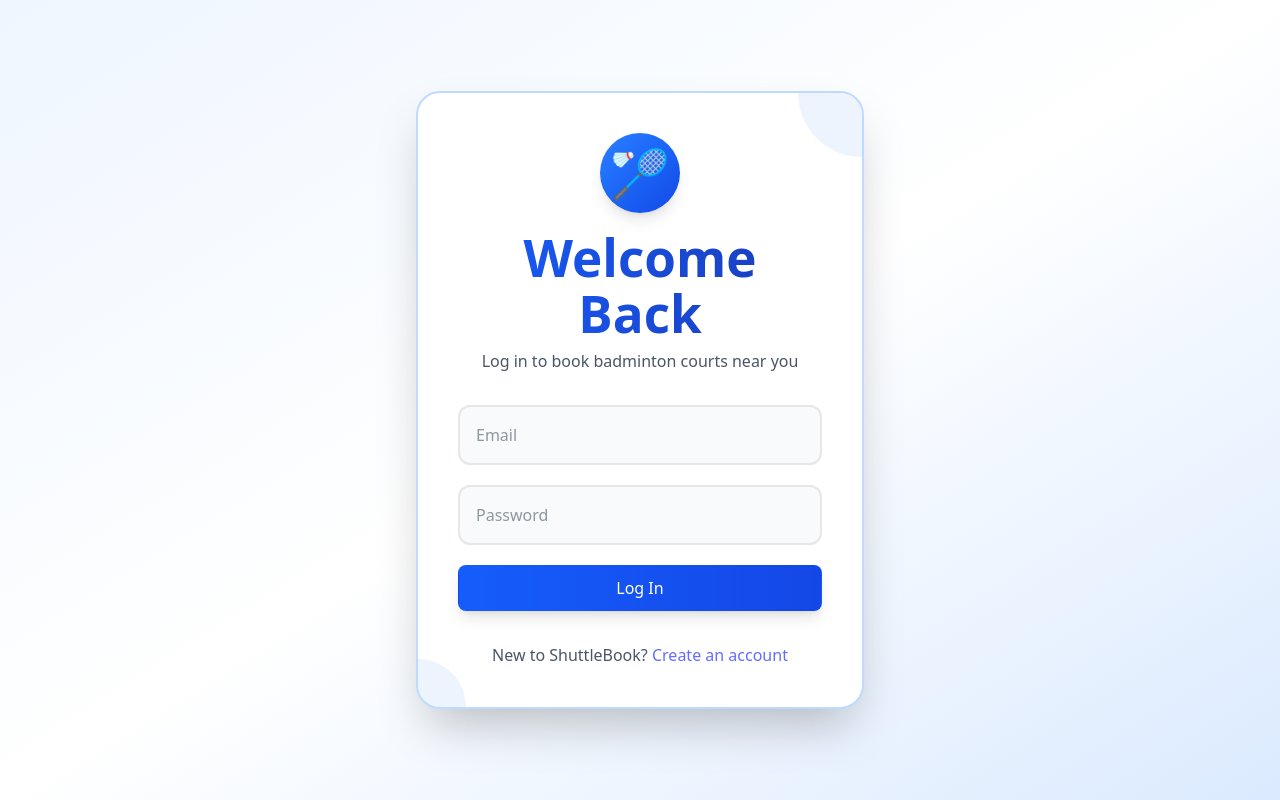
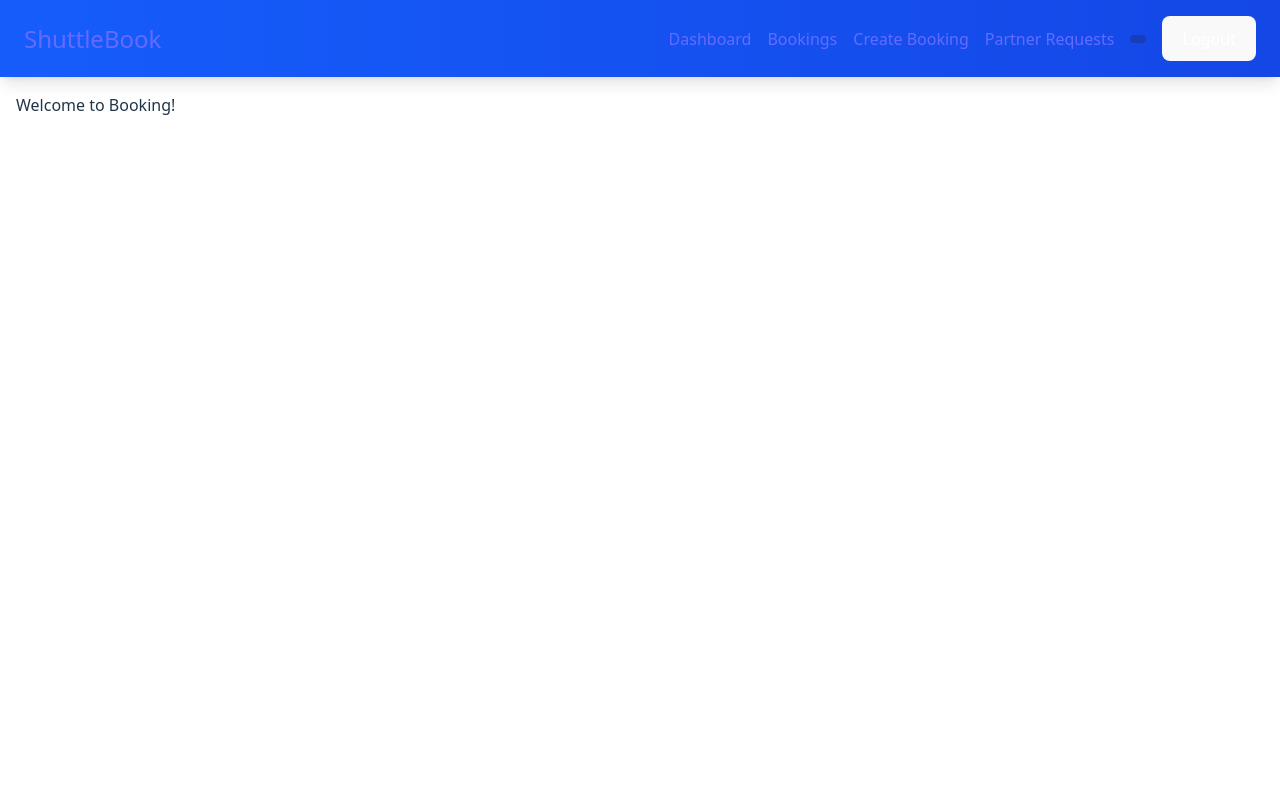
Before and after one commit to dmurari7/ShuttleBook, a React app in the folder frontend/: page /bookings in a window 1280 px wide. Built offline with nearby package versions, Linux system fonts and the light colour scheme; sample sign-in values are in the browser's storage; the HTML template or start-up script is replaced by a standard one.

Commit message:
added navbar and protected routes for authenticated pages; created all pages into folder with place info

```diff
--- a/frontend/src/App.tsx
+++ b/frontend/src/App.tsx
@@ -1,24 +1,82 @@
-import { BrowserRouter, Routes, Route } from "react-router-dom";
+import { BrowserRouter as Router, Routes, Route } from "react-router-dom";
+import Navbar from "./components/Navbar";
+import ProtectedRoute from "./components/ProtectedRoute";
+
 import Login from "./pages/Login";
 import Signup from "./pages/Signup";
 import Dashboard from "./pages/Dashboard";
+import Bookings from "./pages/Bookings";
+import CreateBooking from "./pages/CreateBooking";
+import PartnerRequests from "./pages/PartnerRequests";
+import Users from "./pages/Users";
 
-function App() {
+export default function App() {
   return (
-    <BrowserRouter>
+    <Router>
       <Routes>
-        {/* Auth pages */}
+        {/* Public Routes */}
         <Route path="/login" element={<Login />} />
         <Route path="/signup" element={<Signup />} />
 
-        {/* Main app pages */}
-        <Route path="/dashboard" element={<Dashboard />} />
-
-        {/* Default route */}
+        {/* Protected Routes */}
+        <Route
+          path="/dashboard"
+          element={
+            <ProtectedRoute>
+              <div>
+                <Navbar />
+                <Dashboard />
+              </div>
+            </ProtectedRoute>
+          }
+        />
+        <Route
+          path="/bookings"
+          element={
+            <ProtectedRoute>
+              <div>
+                <Navbar />
+                <Bookings />
+              </div>
+            </ProtectedRoute>
+          }
+        />
+        <Route
+          path="/bookings/create"
+          element={
+            <ProtectedRoute>
+              <div>
+                <Navbar />
+                <CreateBooking />
+              </div>
+            </ProtectedRoute>
+          }
+        />
+        <Route
+          path="/partners"
+          element={
+            <ProtectedRoute>
+              <div>
+                <Navbar />
+                <PartnerRequests />
+              </div>
+            </ProtectedRoute>
+          }
+        />
+        <Route
+          path="/users"
+          element={
+            <ProtectedRoute>
+              <div>
+                <Navbar />
+                <Users />
+              </div>
+            </ProtectedRoute>
+          }
+        />
+        {/* Catch-all redirect */}
         <Route path="*" element={<Login />} />
       </Routes>
-    </BrowserRouter>
+    </Router>
   );
 }
-
-export default App;
--- /dev/null
+++ b/frontend/src/components/Navbar.tsx
@@ -0,0 +1,42 @@
+import { Link, useNavigate } from "react-router-dom";
+import { useAuthStore } from "../store/authStore";
+
+export default function Navbar() {
+  const user = useAuthStore((s) => s.user);
+  const logout = useAuthStore((s) => s.logout);
+  const navigate = useNavigate();
+
+  const handleLogout = () => {
+    logout();
+    navigate("/login");
+  };
+
+  return (
+    <nav className="bg-gradient-to-r from-blue-600 to-blue-700 text-white shadow-lg px-6 py-4 flex justify-between items-center">
+      <Link to="/dashboard" className="font-bold text-2xl">
+        ShuttleBook
+      </Link>
+      <div className="space-x-4 flex items-center">
+        <Link className="hover:text-blue-200 transition-colors" to="/dashboard">
+          Dashboard
+        </Link>
+        <Link className="hover:text-blue-200 transition-colors" to="/bookings">
+          Bookings
+        </Link>
+        <Link className="hover:text-blue-200 transition-colors" to="/bookings/create">
+          Create Booking
+        </Link>
+        <Link className="hover:text-blue-200 transition-colors" to="/partners">
+          Partner Requests
+        </Link>
+        <span className="px-2 py-1 rounded-lg bg-blue-800">{user?.username}</span>
+        <button
+          onClick={handleLogout}
+          className="bg-red-500 hover:bg-red-600 px-3 py-1 rounded-lg text-white transition-colors"
+        >
+          Logout
+        </button>
+      </div>
+    </nav>
+  );
+}
--- /dev/null
+++ b/frontend/src/components/ProtectedRoute.tsx
@@ -0,0 +1,16 @@
+import type { JSX } from "react";
+import { Navigate } from "react-router-dom";
+
+type ProtectedRouteProps = {
+  children: JSX.Element;
+};
+
+export default function ProtectedRoute({ children }: ProtectedRouteProps) {
+  const token = localStorage.getItem("token");
+
+  if (!token) {
+    return <Navigate to="/login" replace />;
+  }
+
+  return children;
+}
--- /dev/null
+++ b/frontend/src/pages/Bookings.tsx
@@ -0,0 +1,3 @@
+export default function Bookings() {
+  return <div className="p-4">Welcome to Booking!</div>;
+}
--- /dev/null
+++ b/frontend/src/pages/CreateBooking.tsx
@@ -0,0 +1,3 @@
+export default function CreateBooking() {
+  return <div className="p-4">Welcome to the Booking Creation!</div>;
+}
--- /dev/null
+++ b/frontend/src/pages/PartnerRequests.tsx
@@ -0,0 +1,3 @@
+export default function PartnerRequests() {
+  return <div className="p-4">Welcome to Partner Requests!</div>;
+}
--- /dev/null
+++ b/frontend/src/pages/Users.tsx
@@ -0,0 +1,3 @@
+export default function Users() {
+  return <div className="p-4">Welcome to Users!</div>;
+}
```
Also changed, not shown: frontend/src/components/BookingCard.tsx (added).
